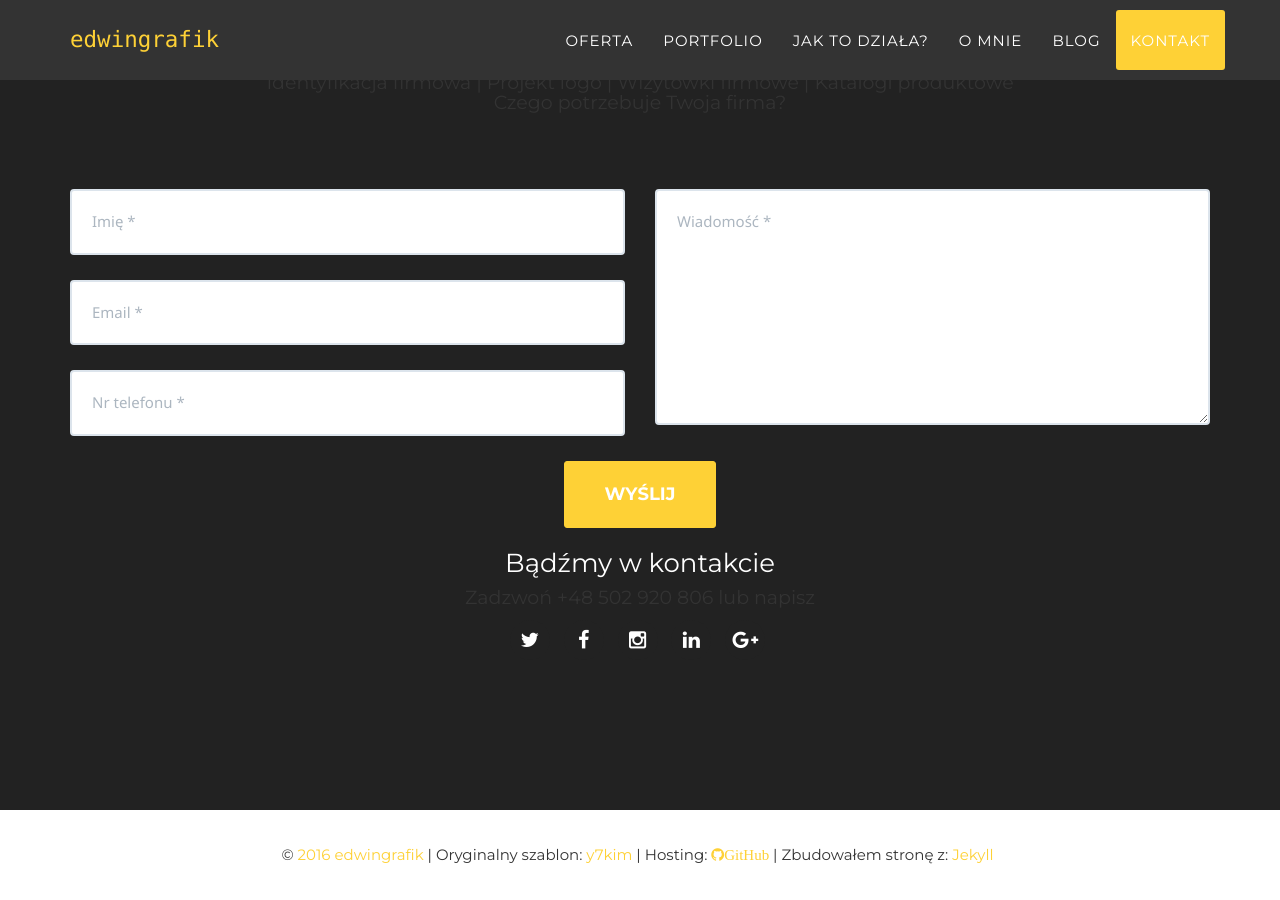
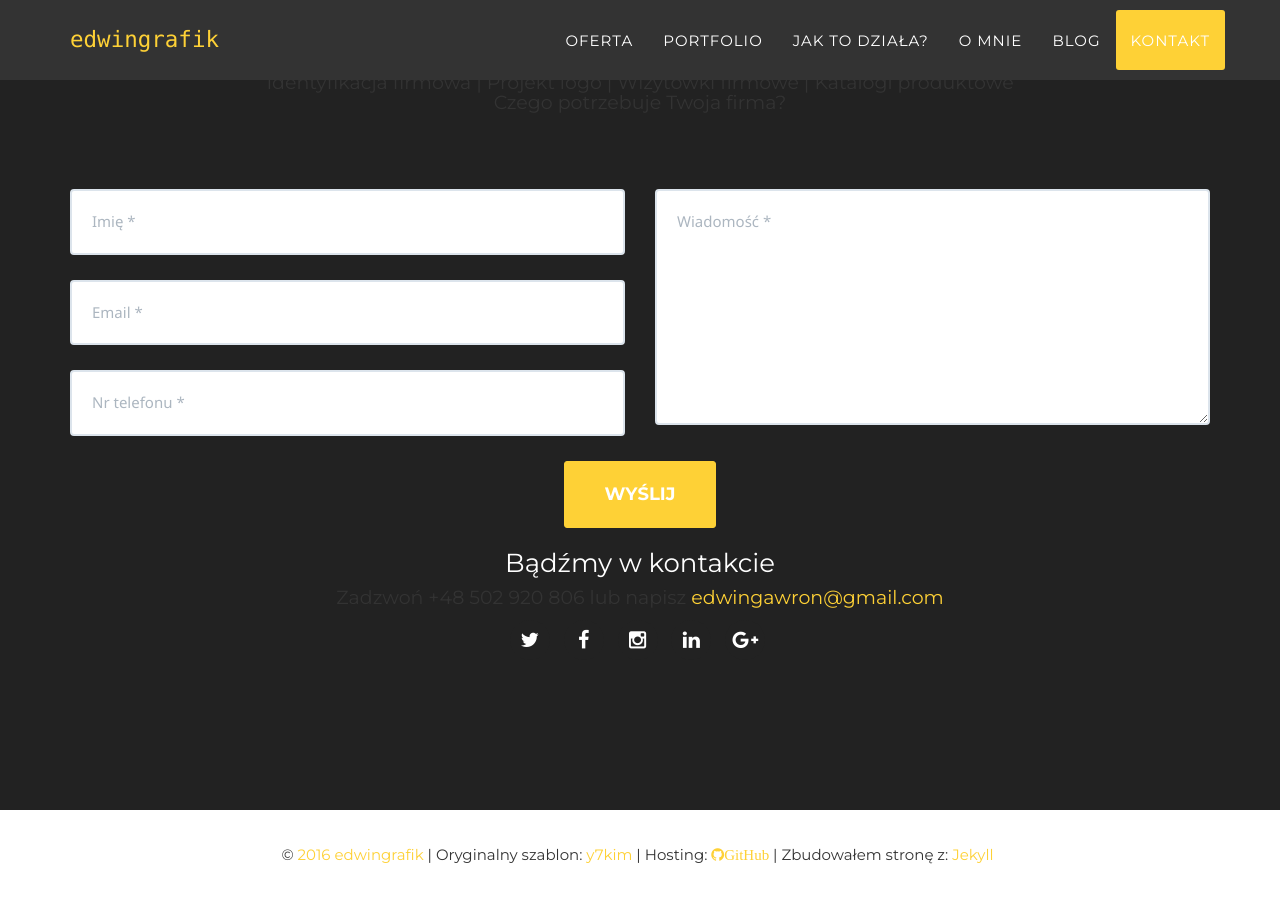
Before and after one commit to edwingrafik/edwingrafik.github.io, a Jekyll site: the page built from index.html, in a window 1280 px wide and 900 px high, scrolled down 5739 px. Built offline with Jekyll 4.4.1, drawn with Linux system fonts in a browser that asks for light colours; some web fonts are replaced.

Commit message:
Update contact.html

```diff
--- a/_includes/contact.html
+++ b/_includes/contact.html
@@ -40,7 +40,7 @@
         </form>
         <div class="col-md-12 text-center">
           <h3 class="section-heading">Bądźmy w kontakcie</h3>
-          <h4>Zadzwoń +48 502 920 806 lub napisz <a href="mailto:edwingawron@gmail.com"></a></h4>
+          <h4>Zadzwoń +48 502 920 806 lub napisz <a href="mailto:edwingawron@gmail.com">edwingawron@gmail.com</a></h4>
           <ul class="list-inline social-buttons">
             {% for network in site.social %}
             <li>
```
